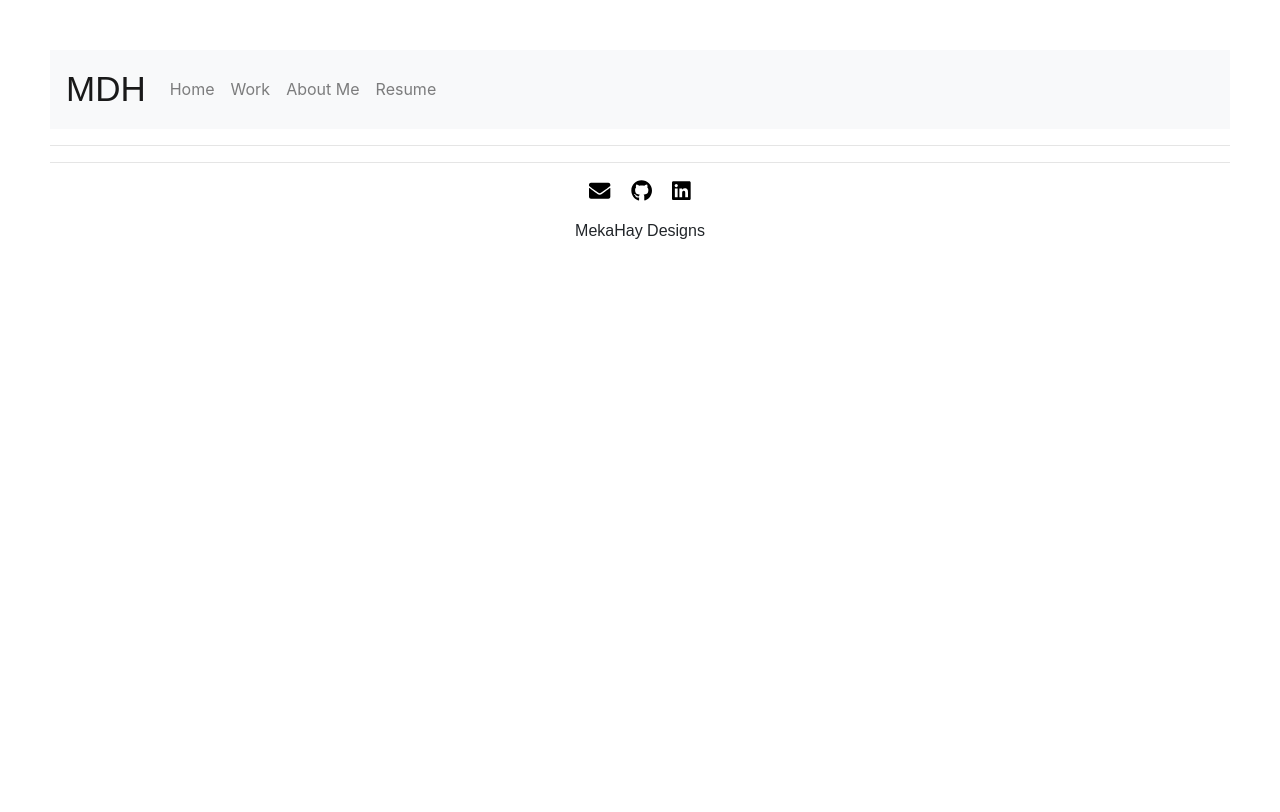
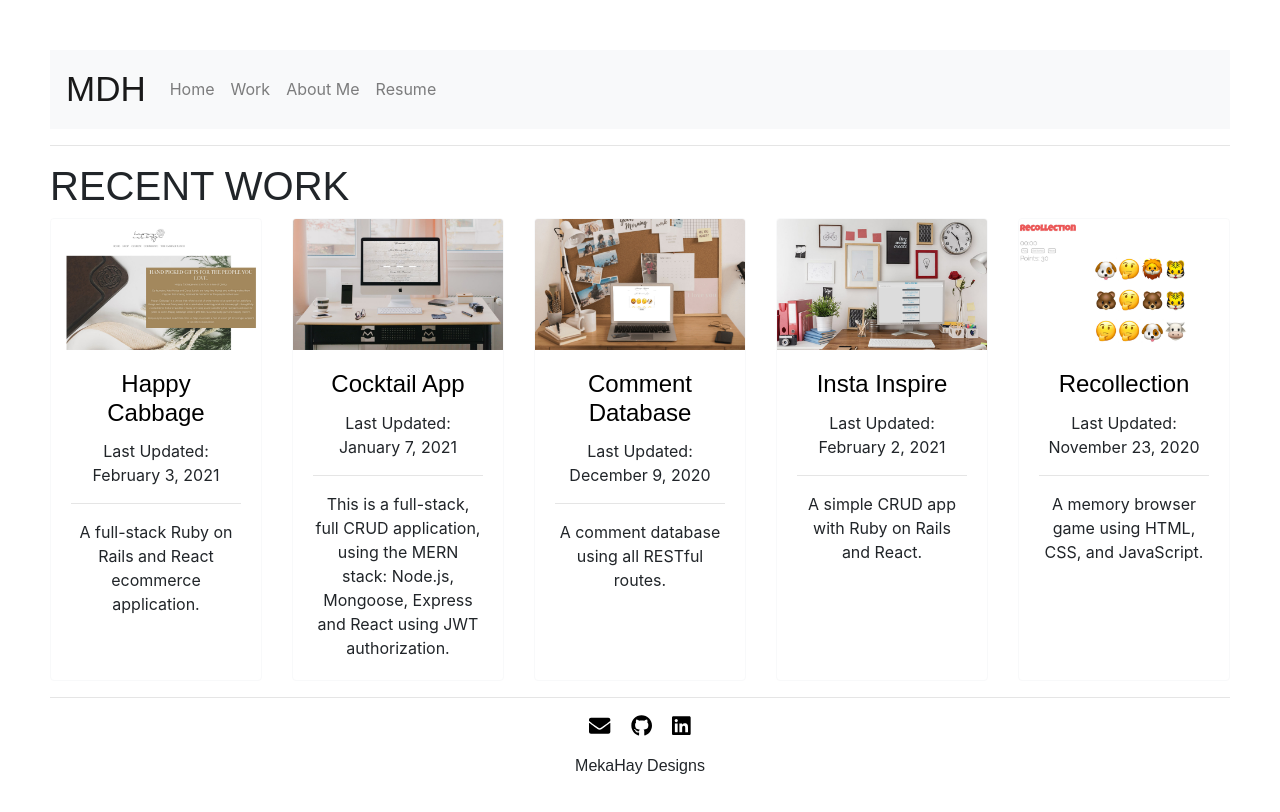
Before and after one commit to mekahay/mekenziehayford, a React (Create React App) app: page /mekenziehayford/work in a window 1280 px wide. Shown: the top 812 px of the page. Built offline with nearby package versions, Linux system fonts and the light colour scheme; a web font is replaced by a local one.

Commit message:
github pages added new hrefs

```diff
--- a/src/App.js
+++ b/src/App.js
@@ -24,16 +24,16 @@ function App() {
       <div>
       <hr/>
       <Switch>
-        <Route path="/" exact component={Home} />
-        <Route path="/work" component={Work} />
-        <Route path="/recollection" component={Project1} />
-        <Route path="/commentdatabase" component={Project2} />
-        <Route path="/cocktailapp" component={Project3} />
-        <Route path="/instainspire" component={Project4} />
-        <Route path="/happycabbage" component={Project5} />
-        <Route path="/resume" component={Resume} />
-        <Route path="/contact" component={Contact} />
-        <Route path="/aboutme" component={AboutMe} />
+        <Route path="/mekenziehayford/" exact component={Home} />
+        <Route path="/mekenziehayford/work" component={Work} />
+        <Route path="/mekenziehayford/recollection" component={Project1} />
+        <Route path="/mekenziehayford/commentdatabase" component={Project2} />
+        <Route path="/mekenziehayford/cocktailapp" component={Project3} />
+        <Route path="/mekenziehayford/instainspire" component={Project4} />
+        <Route path="/mekenziehayford/happycabbage" component={Project5} />
+        <Route path="/mekenziehayford/resume" component={Resume} />
+        <Route path="/mekenziehayford/contact" component={Contact} />
+        <Route path="/mekenziehayford/aboutme" component={AboutMe} />
       </Switch>
       <hr/>
       </div>
--- a/src/Components/Header/Header.js
+++ b/src/Components/Header/Header.js
@@ -6,20 +6,20 @@ function Header() {
     return(
         <>
     <Navbar collapseOnSelect expand="lg" bg="light" variant="light">
-        <Navbar.Brand className="initials" href="/" style={{fontSize: 35}}>MDH</Navbar.Brand>
+        <Navbar.Brand className="initials" href="/mekenziehayford/" style={{fontSize: 35}}>MDH</Navbar.Brand>
         <Navbar.Toggle aria-controls="responsive-navbar-nav" />
         <Navbar.Collapse id="responsive-navbar-nav">
         <Nav className="justify-content-end">
-            <Nav.Link eventKey="1" href="/">
+            <Nav.Link eventKey="1" href="/mekenziehayford/">
                 Home
             </Nav.Link>
-            <Nav.Link eventKey="2" href="/work">
+            <Nav.Link eventKey="2" href="/mekenziehayford/work">
                 Work
             </Nav.Link>
-            <Nav.Link eventKey="3" href="/aboutme">
+            <Nav.Link eventKey="3" href="/mekenziehayford/aboutme">
                 About Me
             </Nav.Link>
-            <Nav.Link eventKey="5" href="/resume">
+            <Nav.Link eventKey="5" href="/mekenziehayford/resume">
                 Resume
             </Nav.Link>
         </Nav>
--- a/src/Components/Home/Home.js
+++ b/src/Components/Home/Home.js
@@ -31,7 +31,7 @@ function Home() {
                 <Card border="light" style={{ width: '18rem' }}>
                 <Card.Img variant="top" className="work-p5" src={p5img} />
                     <Card.Body>
-                    <Card.Title><a href="/happycabbage"><h4>Happy Cabbage</h4></a></Card.Title>
+                    <Card.Title><a href="/mekenziehayford/happycabbage"><h4>Happy Cabbage</h4></a></Card.Title>
                     <Card.Text>
                     Last Updated: February 3, 2021
                     </Card.Text>
@@ -45,7 +45,7 @@ function Home() {
                 <Card border="light" style={{ width: '18rem' }}>
                     <Card.Img variant="top" className="work-p3" src={p3img} />
                     <Card.Body>
-                    <Card.Title><a href="/cocktailapp"><h4>Cocktail App</h4></a></Card.Title>
+                    <Card.Title><a href="/mekenziehayford/cocktailapp"><h4>Cocktail App</h4></a></Card.Title>
                     <Card.Text>
                     Last Updated: January 7, 2021
                     </Card.Text>
@@ -59,7 +59,7 @@ function Home() {
                 <Card border="light" style={{ width: '18rem' }}>
                     <Card.Img variant="top" className="work-p2" src={p2img} />
                     <Card.Body>
-                        <Card.Title><a href="/commentdatabase"><h4>Comment Database</h4></a></Card.Title>
+                        <Card.Title><a href="/mekenziehayford/commentdatabase"><h4>Comment Database</h4></a></Card.Title>
                         <Card.Text>Last Updated: December 9, 2020</Card.Text>
                         <hr/>
                         <Card.Text>A comment database using all RESTful routes.</Card.Text>
--- a/src/Components/Work/Work.js
+++ b/src/Components/Work/Work.js
@@ -17,7 +17,7 @@ function Work () {
             <Card border="light" style={{ width: '18rem' }}>
             <Card.Img variant="top" className="work-p5" src={p5img} />
                 <Card.Body>
-                <Card.Title><a href="/happycabbage"><h4>Happy Cabbage</h4></a></Card.Title>
+                <Card.Title><a href="/mekenziehayford/happycabbage"><h4>Happy Cabbage</h4></a></Card.Title>
                 <Card.Text>
                 Last Updated: February 3, 2021
                 </Card.Text>
@@ -31,7 +31,7 @@ function Work () {
             <Card border="light" style={{ width: '18rem' }}>
                 <Card.Img variant="top" className="work-p3" src={p3img} />
                 <Card.Body>
-                <Card.Title><a href="/cocktailapp"><h4>Cocktail App</h4></a></Card.Title>
+                <Card.Title><a href="/mekenziehayford/cocktailapp"><h4>Cocktail App</h4></a></Card.Title>
                 <Card.Text>
                 Last Updated: January 7, 2021
                 </Card.Text>
@@ -45,7 +45,7 @@ function Work () {
             <Card border="light" style={{ width: '18rem' }}>
                     <Card.Img variant="top" className="work-p2" src={p2img} />
                 <Card.Body>
-                    <Card.Title><a href="/commentdatabase"><h4>Comment Database</h4></a></Card.Title>
+                    <Card.Title><a href="/mekenziehayford/commentdatabase"><h4>Comment Database</h4></a></Card.Title>
                     <Card.Text>Last Updated: December 9, 2020</Card.Text>
                     <hr/>
                     <Card.Text>A comment database using all RESTful routes.</Card.Text>
@@ -55,7 +55,7 @@ function Work () {
             <Card border="light" style={{ width: '18rem' }}>
             <Card.Img variant="top" className="work-p4" src={p4img} />
                 <Card.Body>
-                <Card.Title><a href="/instainspire"><h4>Insta Inspire</h4></a></Card.Title>
+                <Card.Title><a href="/mekenziehayford/instainspire"><h4>Insta Inspire</h4></a></Card.Title>
                 <Card.Text>
                 Last Updated: February 2, 2021
                 </Card.Text>
@@ -68,7 +68,7 @@ function Work () {
             <Card border="light" style={{ width: '18rem' }}>
             <Card.Img variant="top" className="work-p1" src={p1img}/>
                 <Card.Body>
-                    <Card.Title ><a href="/recollection"><h4>Recollection</h4></a></Card.Title>
+                    <Card.Title ><a href="/mekenziehayford/recollection"><h4>Recollection</h4></a></Card.Title>
                     <Card.Text>Last Updated: November 23, 2020</Card.Text>
                     <hr/>
                     <Card.Text> A memory browser game using HTML, CSS, and JavaScript.</Card.Text>
```
